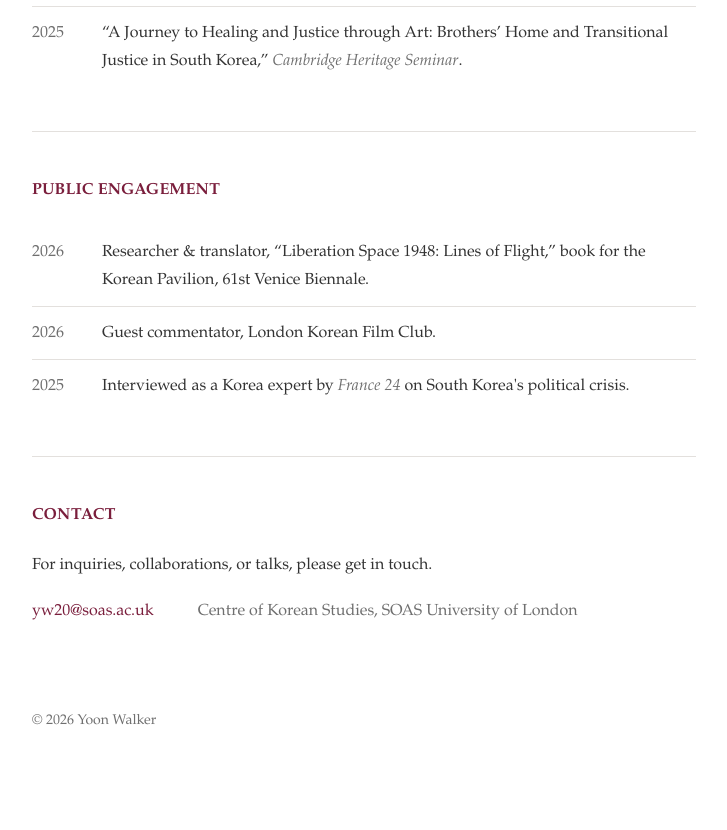
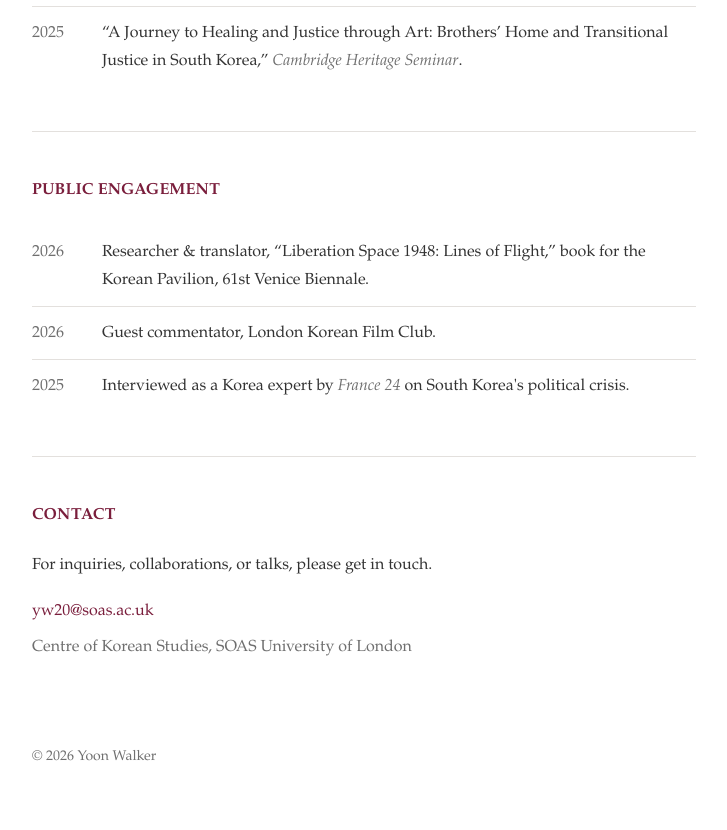
Before and after one commit to yunidragon/yunidragon.github.io, a plain HTML site: page index.html in a window 1280 px wide. Shown: the part 3017-3847 px from the top of the page, without its empty margins (276-1003 px from the left). Before the commit the page ends 3811 px from the top, so only its background shows below. Drawn offline with Linux system fonts and the light colour scheme.

Commit message:
Update index.html

```diff
--- a/index.html
+++ b/index.html
@@ -111,7 +111,7 @@
   .entry-body .venue{color:var(--muted);font-style:italic;}
   .tag{color:var(--muted);font-size:15px;font-style:italic;}
 
-  .contact-links{display:flex;flex-wrap:wrap;gap:8px 22px;margin-top:6px;}
+  .contact-links{display:flex;flex-wrap:wrap;gap:8px 22px;margin-top:6px;flex-direction:column;}
   .contact-links span{color:var(--muted);}
 
   footer{padding:40px 0 60px;color:var(--muted);font-size:14px;}
@@ -224,7 +224,6 @@
     <p>For inquiries, collaborations, or talks, please get in touch.</p>
     <div class="contact-links">
       <a href="mailto:yw20@soas.ac.uk">yw20@soas.ac.uk</a>
-      <br>
       <span>Centre of Korean Studies, SOAS University of London</span>
     </div>
   </section>
```
